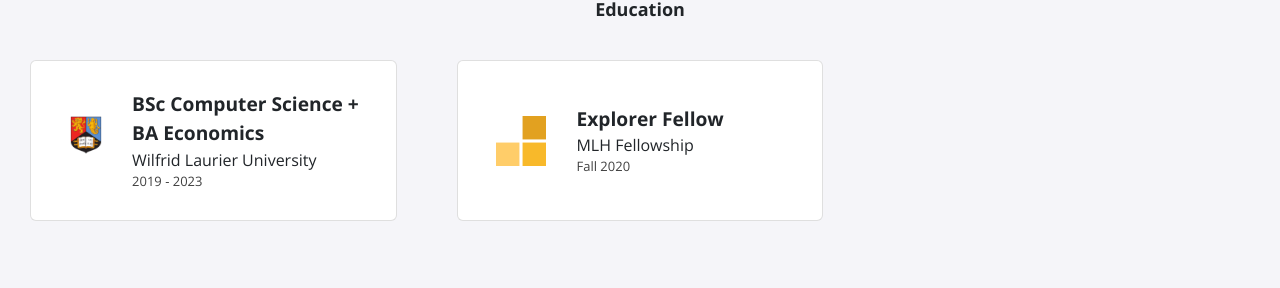
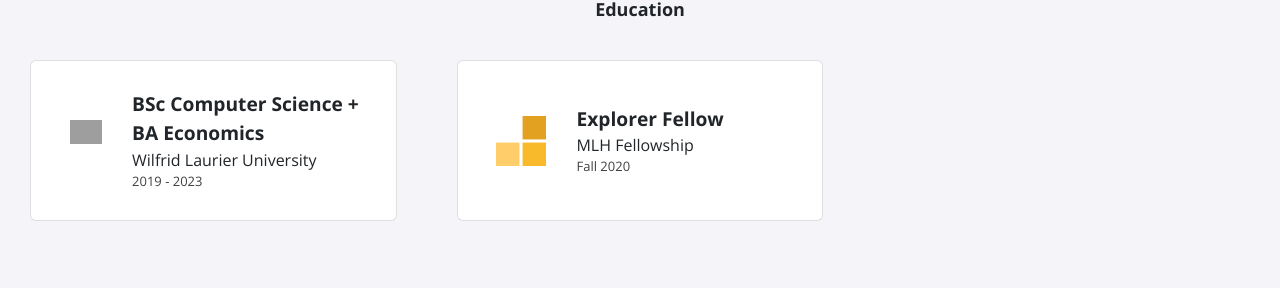
Before and after one commit to DharPtl/DharPtl.github.io, a Jekyll site: the page built from index.html, in a window 1280 px wide. Shown: the part 1080-1368 px from the top of the page. Built offline with Jekyll 4.4.1, drawn with Linux system fonts in a browser that asks for light colours; nearby versions of some CDN libraries.

Commit message:
Update education.yml

```diff
--- a/_data/education.yml
+++ b/_data/education.yml
@@ -1,7 +1,7 @@
 - course: BSc Computer Science + BA Economics
   institute: Wilfrid Laurier University
   dates: 2019 - 2023
-  logo: uob.png
+  logo: https://ibb.co/2n6hTfy
 
 - course: Explorer Fellow
   institute: MLH Fellowship
```
